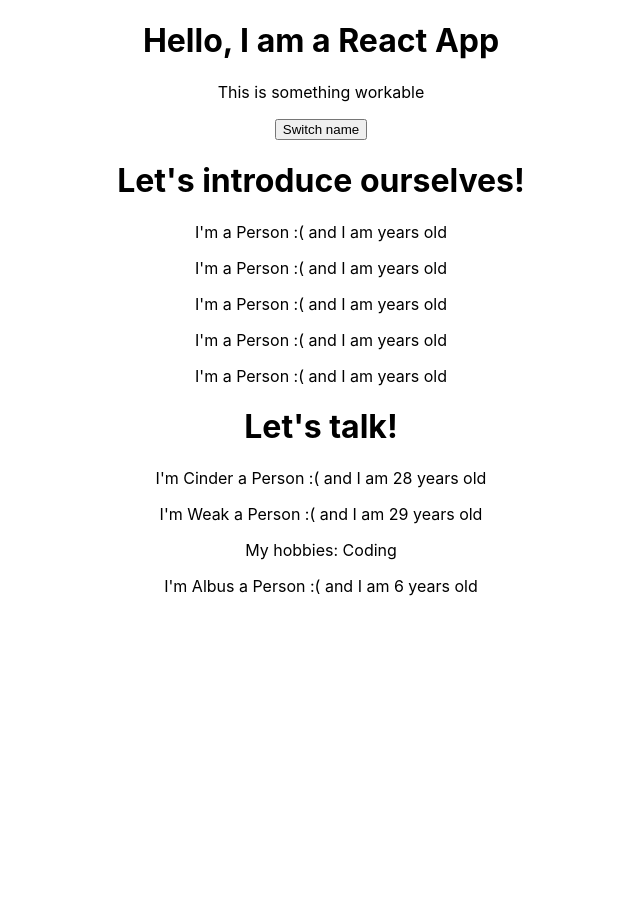
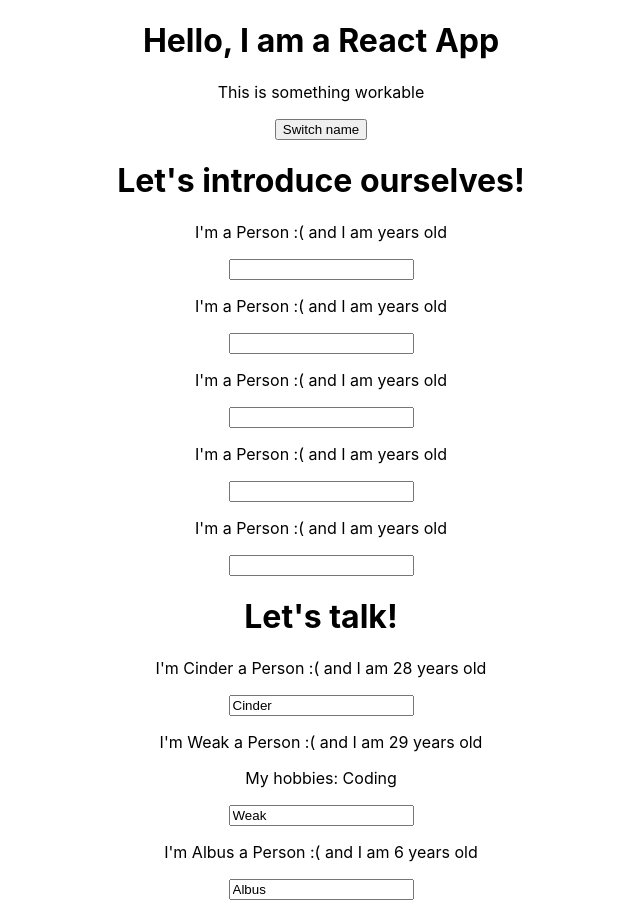
Before and after one commit to pale-cinder/react-examples, a React (Create React App) app in the folder react-base/: page / in a window 1280 px wide. Shown: the whole page, without its empty margins (319-959 px from the left). Before the commit the page ends 800 px from the top, so only its background shows below. Built offline with nearby package versions, Linux system fonts and the light colour scheme.

Commit message:
adding two way binding

```diff
--- a/react-base/src/App.js
+++ b/react-base/src/App.js
@@ -12,13 +12,23 @@
     otherState: 'some'
   }
 
-  switchNameHandler = () => {
+  switchNameHandler = (newName) => {
     //console.log('was clicked');
     // (!!) Don't do this: this.state.persons[0].name = 'Pale';
     this.setState( {
       persons: [
+      { name: newName, age: 28 },
+      { name: 'Weak', age: 29 },
+      { name: 'Albus', age: 7 }
+    ]
+  })
+  }
+
+  nameChangeHandler = (event) => {
+    this.setState( {
+      persons: [
       { name: 'Cinder', age: 28 },
-      { name: 'Weak', age: 29 },
+      { name: event.target.value, age: 29 }, //dynamically call the event and update the field
       { name: 'Albus', age: 7 }
     ]
   })
@@ -44,7 +54,8 @@
 
         <Person name={this.state.persons[0].name} age={this.state.persons[0].age} />
         <Person name={this.state.persons[1].name} age={this.state.persons[1].age}
-        click={this.switchNameHandler.bind(this, 'Cinder-')} >My hobbies: Coding</Person>
+        click={this.switchNameHandler.bind(this, 'Cinder-')}
+        changed={this.nameChangeHandler}>My hobbies: Coding</Person>
         <Person name={this.state.persons[2].name} age={this.state.persons[2].age} />
 
       </div>
--- a/react-base/src/Person/Person.js
+++ b/react-base/src/Person/Person.js
@@ -7,6 +7,7 @@
         <div>
              <p onClick={props.click}>I'm {props.name} a Person :( and I am {props.age} years old</p>
              <p>{props.children}</p>
+             <input type="text" onChange={props.changed} value={props.name} />
         </div>
 
     )
```
